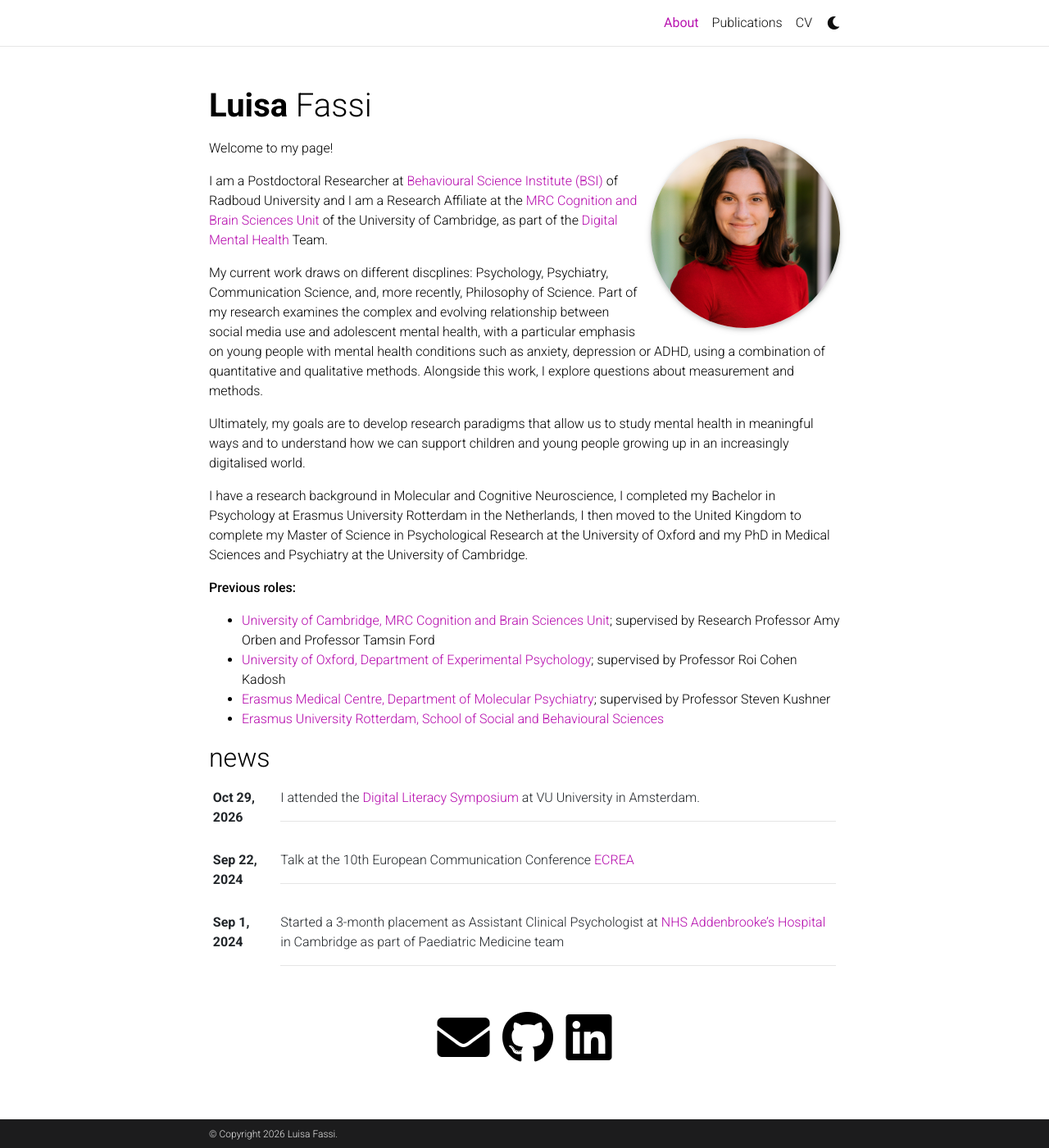
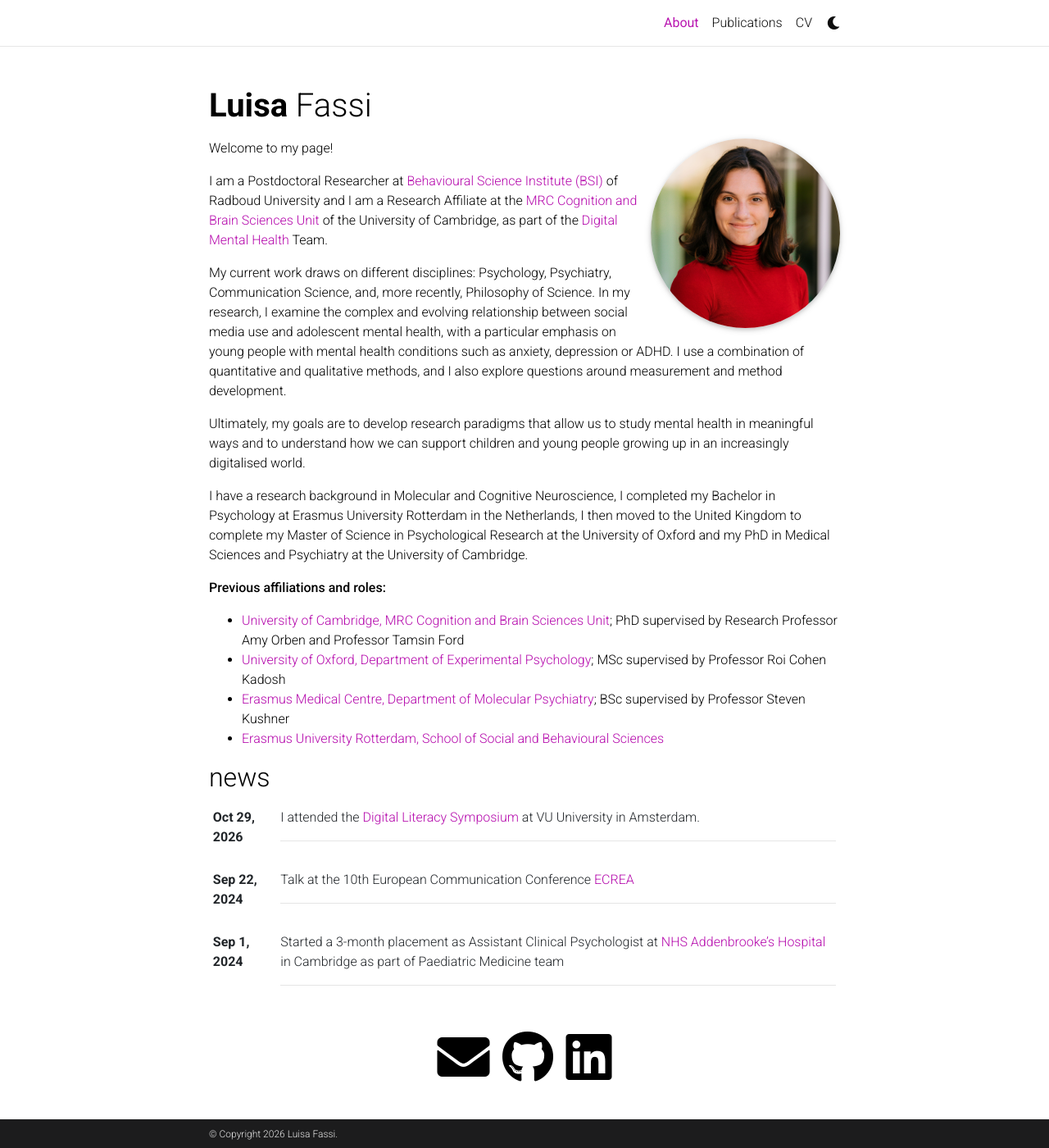
Before and after one commit to LuisaFassi/LuisaFassi.github.io, a Jekyll site: the page built from _pages/about.md, in a window 1280 px wide and 1400 px high. Shown: the whole window at 82% size. Built offline with Jekyll 4.4.1, drawn with Linux system fonts in a browser that asks for light colours; comment, search, counter and statistics services are not loaded; a style sheet for code colours, icons or effects is not loaded.

Commit message:
updated intro

```diff
--- a/_pages/about.md
+++ b/_pages/about.md
@@ -19,15 +19,15 @@ Welcome to my page!
 
 I am a Postdoctoral Researcher at [Behavioural Science Institute (BSI)](https://www.ru.nl/behavioural-science-institute) of Radboud University and I am a Research Affiliate at the [MRC Cognition and Brain Sciences Unit](https://www.mrc-cbu.cam.ac.uk/) of the University of Cambridge, as part of the [Digital Mental Health](https://t.co/oP7RhsulGp) Team.
 
-My current work draws on different discplines: Psychology, Psychiatry, Communication Science, and, more recently, Philosophy of Science. Part of my research examines the complex and evolving relationship between social media use and adolescent mental health, with a particular emphasis on young people with mental health conditions such as anxiety, depression or ADHD, using a combination of quantitative and qualitative methods. Alongside this work, I explore questions about measurement and methods.
+My current work draws on different disciplines: Psychology, Psychiatry, Communication Science, and, more recently, Philosophy of Science. In my research, I examine the complex and evolving relationship between social media use and adolescent mental health, with a particular emphasis on young people with mental health conditions such as anxiety, depression or ADHD. I use a combination of quantitative and qualitative methods, and I also explore questions around measurement and method development.
 
 Ultimately, my goals are to develop research paradigms that allow us to study mental health in meaningful ways and to understand how we can support children and young people growing up in an increasingly digitalised world.
 
 I have a research background in Molecular and Cognitive Neuroscience, I completed my Bachelor in Psychology at Erasmus University Rotterdam in the Netherlands, I then moved to the United Kingdom to complete my Master of Science in Psychological Research at the University of Oxford and my PhD in Medical Sciences and Psychiatry at the University of Cambridge.
 
 
-**Previous roles:**
-- [University of Cambridge, MRC Cognition and Brain Sciences Unit](https://www.mrc-cbu.cam.ac.uk/); supervised by Research Professor Amy Orben and Professor Tamsin Ford
-- [University of Oxford, Department of Experimental Psychology](https://www.psy.ox.ac.uk/); supervised by Professor Roi Cohen Kadosh
-- [Erasmus Medical Centre, Department of Molecular Psychiatry](https://www.erasmusmc.nl/en/research/departments/psychiatry); supervised by Professor Steven Kushner
+**Previous affiliations and roles:**
+- [University of Cambridge, MRC Cognition and Brain Sciences Unit](https://www.mrc-cbu.cam.ac.uk/); PhD supervised by Research Professor Amy Orben and Professor Tamsin Ford
+- [University of Oxford, Department of Experimental Psychology](https://www.psy.ox.ac.uk/); MSc supervised by Professor Roi Cohen Kadosh
+- [Erasmus Medical Centre, Department of Molecular Psychiatry](https://www.erasmusmc.nl/en/research/departments/psychiatry); BSc supervised by Professor Steven Kushner
 - [Erasmus University Rotterdam, School of Social and Behavioural Sciences](https://www.eur.nl/en/essb)
```
